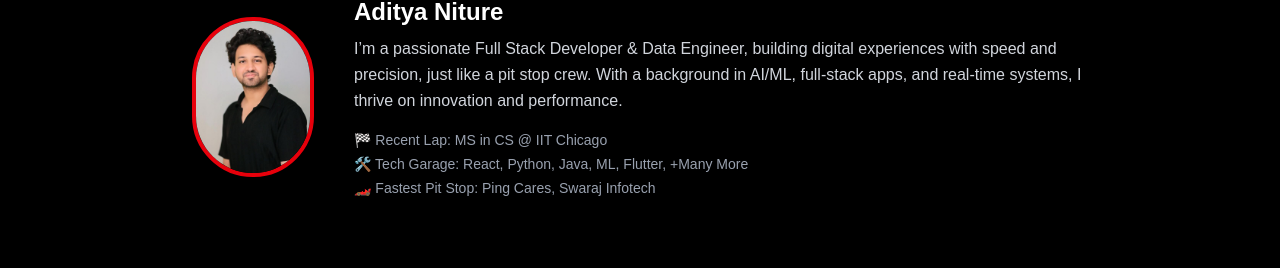
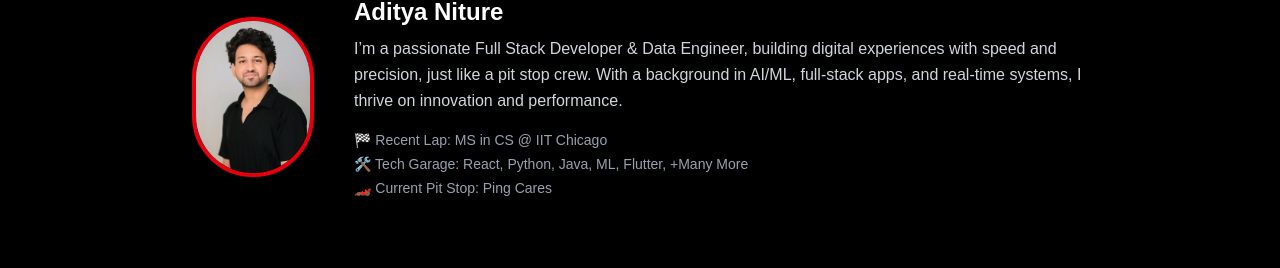
Before and after one commit to aniture/f1-portfolio, a Next.js app: page / in a window 1280 px wide. Shown: the part 948-1216 px from the top of the page. Built offline with nearby package versions, Linux system fonts and the light colour scheme.

Commit message:
Updated AboutMe

```diff
--- a/src/app/components/AboutMe.tsx
+++ b/src/app/components/AboutMe.tsx
@@ -37,7 +37,7 @@ export default function AboutMe() {
             <ul className="mt-4 text-sm text-gray-400 space-y-1">
               <li>🏁 Recent Lap: MS in CS @ IIT Chicago</li>
               <li>🛠️ Tech Garage: React, Python, Java, ML, Flutter, +Many More</li>
-              <li>🏎️ Fastest Pit Stop: Ping Cares, Swaraj Infotech</li>
+              <li>🏎️ Current Pit Stop: Ping Cares</li>
             </ul>
           </div>
         </div>
```
